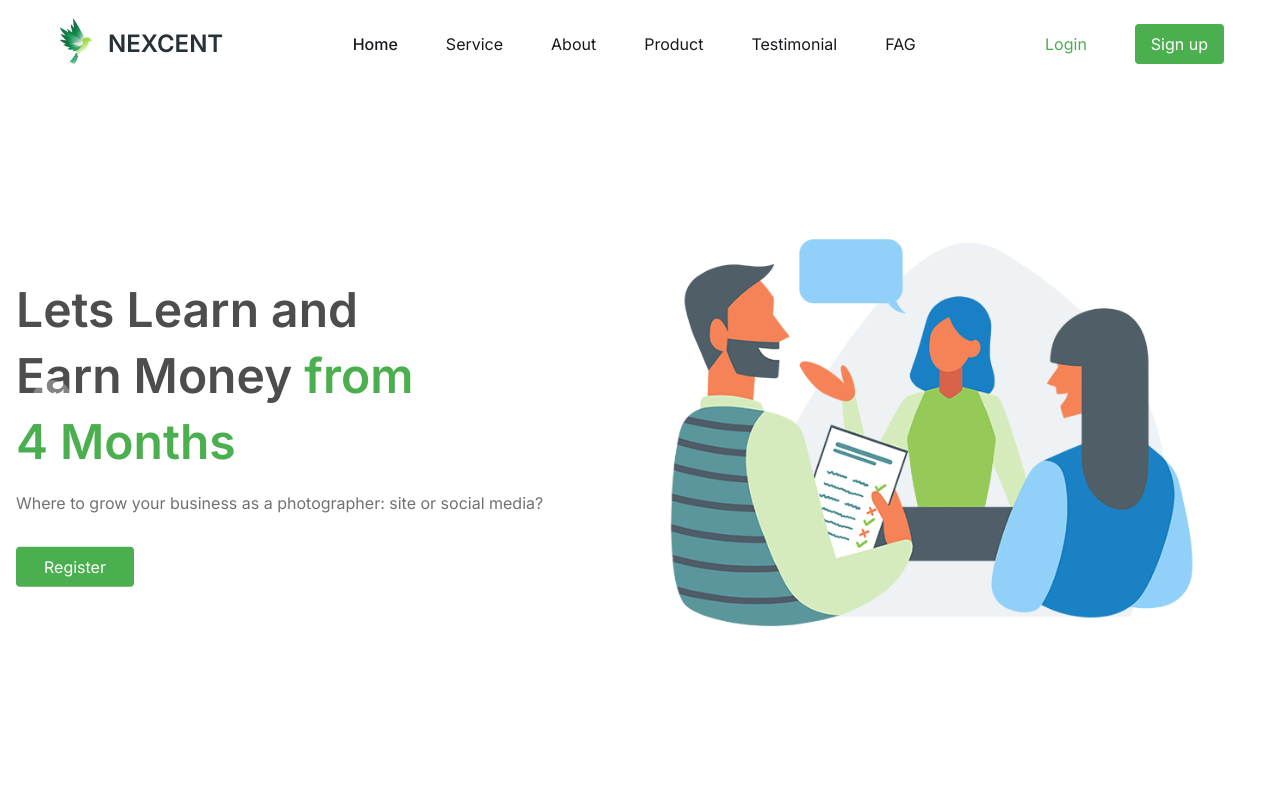
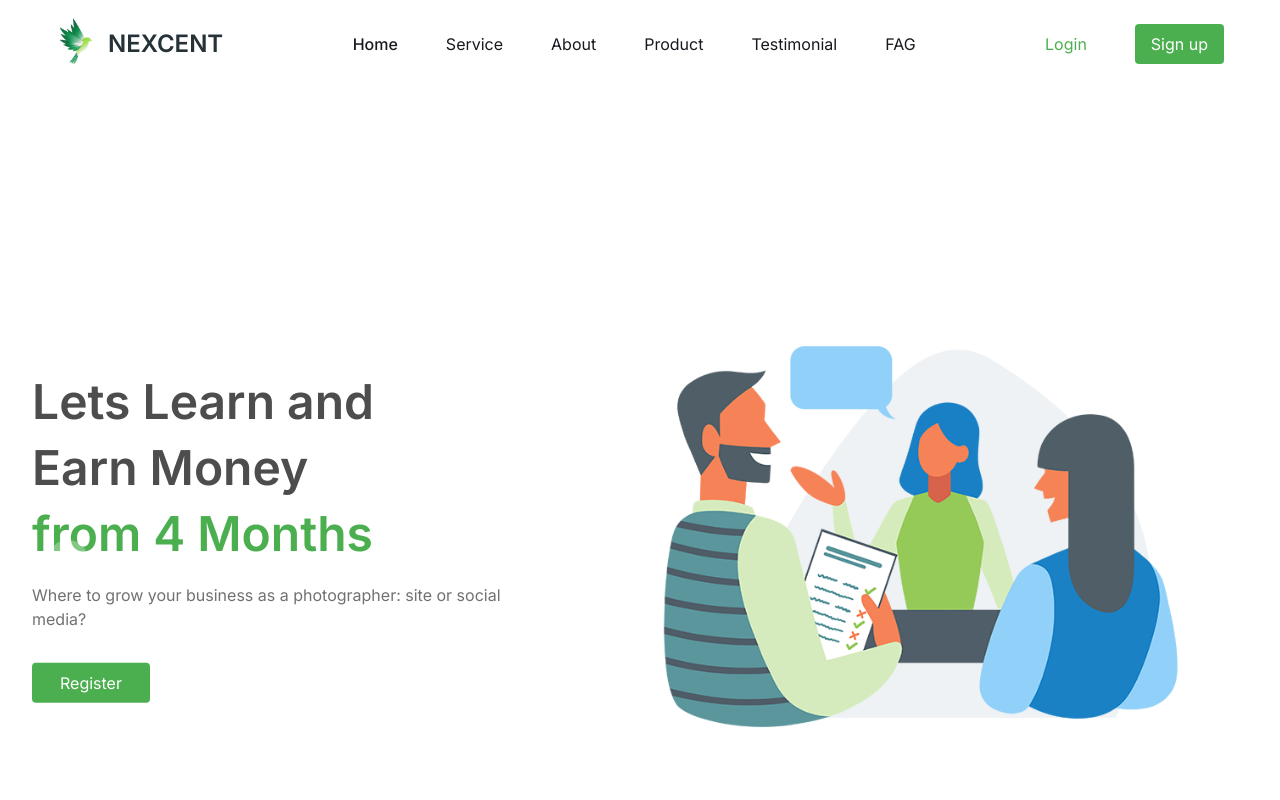
Before and after one commit to Danialezzat/Nextcent, a React (Vite) app: page / in a window 1280 px wide. Shown: the top 800 px of the page. Built offline with nearby package versions, Linux system fonts and the light colour scheme.

Commit message:
bug fixed

```diff
--- a/src/App.jsx
+++ b/src/App.jsx
@@ -16,7 +16,7 @@ function App() {
 
 
   return (
-    <>
+    <div className='flex flex-col'>
       <Navbar />
       <Home />
       <Services />
@@ -25,7 +25,7 @@ function App() {
       <Blog />
       <Newsletter />
       <MyFooter />
-    </>
+    </div>
   )
 }
 
--- a/src/components/Home.jsx
+++ b/src/components/Home.jsx
@@ -3,10 +3,10 @@ import { Carousel } from 'flowbite-react';
 
 const Home = () => {
   return (
-    <div className='bg-neutralSilver ' id='home'>
-        <div className='px-4 lg:px-4 max-w-screen-2xl mx-auto min-h-screen  h-screen '>
-                <Carousel className='w-full mx-auto'>
-                    <div className="my-28 md:my-8 py-12 flex flex-col md:flex-row-reverse items-center justify-between  gap-12">
+    <div className='bg-neutralSilver h-[140vh] pt-0 mt-0 p-4' id='home'>
+        <div className='px-4 lg:px-4 max-w-screen-3xl mx-auto h-[140vh]  '>
+                <Carousel className='w-full mx-auto min-h-[100%]  pt-0 mt-0'>
+                    <div className="mb-28 md:mb-8 pb-12 flex flex-col md:flex-row-reverse items-center justify-between  gap-12">
                         <div>
                             <img src="../../images/slide1.png" alt="" />
                         </div>
@@ -21,7 +21,7 @@ const Home = () => {
                             </button>
                         </div>
                     </div>
-                    <div className="my-28 md:my-8 py-12 flex flex-col md:flex-row-reverse items-center justify-between  gap-12">
+                    <div className="mb-28 md:mb-8 pb-12 flex flex-col md:flex-row-reverse items-center justify-between  gap-12">
                         <div>
                             <img src="../../images/slide1.png" alt="" />
                         </div>
```
